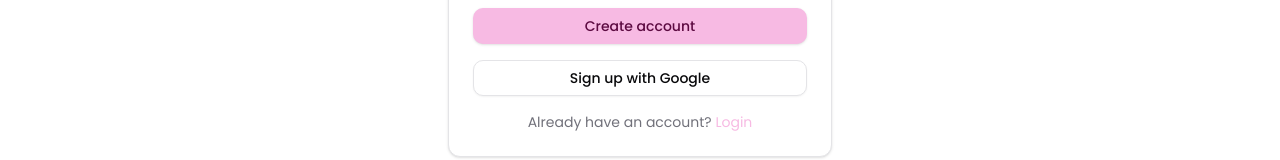
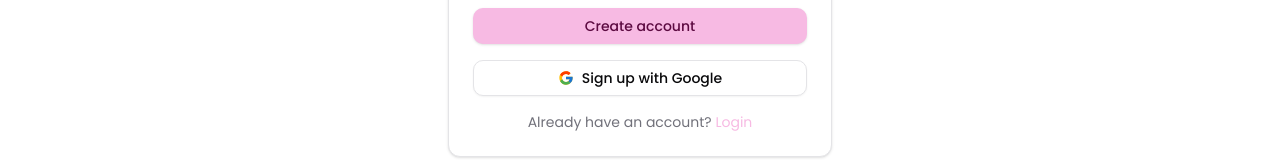
Before and after one commit to SaqAsh/Surplus, a Next.js app in the folder Website/surplus/: page /signup in a window 1280 px wide. Shown: the part 522-682 px from the top of the page. Built offline with nearby package versions, Linux system fonts and the light colour scheme; no server answers.

Commit message:
Add Google logo

```diff
--- a/Website/surplus/app/login/page.tsx
+++ b/Website/surplus/app/login/page.tsx
@@ -7,6 +7,7 @@ import { Input } from "@/components/ui/input"
 import { Label } from "@/components/ui/label"
 import Link from "next/link"
 import { login , signInWithGooglePopup} from './firebase_auth_db';
+import { FcGoogle } from "react-icons/fc";
 import { useRouter } from "next/navigation"
 import { useState } from "react"
 import { changeUsername } from '../firebase_database';
@@ -90,7 +91,7 @@ export default function Login() {
                   console.error('Error during Google login:', error);
                 }
               }}>
-                Login with Google
+                <FcGoogle /> Login with Google
               </Button>
               {errorMessage && ( // Render Error Message if one is provided. Otherwise, render nothing
                 <div className="space-y-2">
--- a/Website/surplus/app/signup/page.tsx
+++ b/Website/surplus/app/signup/page.tsx
@@ -8,6 +8,7 @@ import { Input } from "@/components/ui/input"
 import { Label } from "@/components/ui/label"
 import { Card, CardContent, CardDescription, CardHeader, CardTitle } from "@/components/ui/card"
 import Link from "next/link"
+import { FcGoogle } from "react-icons/fc";
 import { signup } from './firebase_auth_db';
 import { signInWithGooglePopup } from '../login/firebase_auth_db';
 import { changeUsername } from '../firebase_database';
@@ -93,7 +94,7 @@ export default function SignUp() {
                   console.error('Error during Google login:', error);
                 }
               }}>
-                Sign up with Google
+                <FcGoogle /> Sign up with Google
               </Button>
               <p className="text-center text-sm text-muted-foreground">
                 Already have an account?{" "}
--- a/Website/surplus/package.json
+++ b/Website/surplus/package.json
@@ -20,6 +20,7 @@
     "next-themes": "^0.4.4",
     "react": "^18",
     "react-dom": "^18",
+    "react-icons": "^5.4.0",
     "tailwind-merge": "^2.6.0",
     "tailwindcss-animate": "^1.0.7"
   },
```
Also changed, not shown: 1 other file (tests, documents, lock files or other folders).
